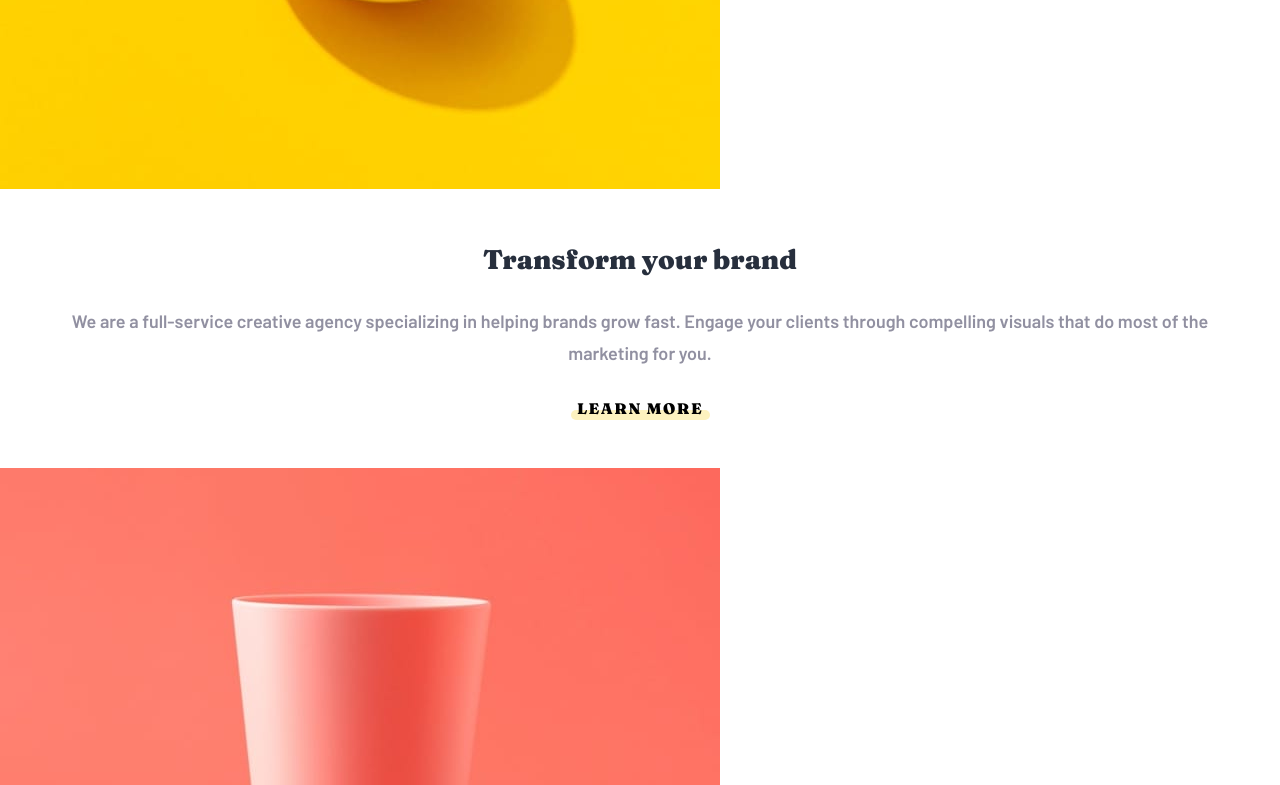
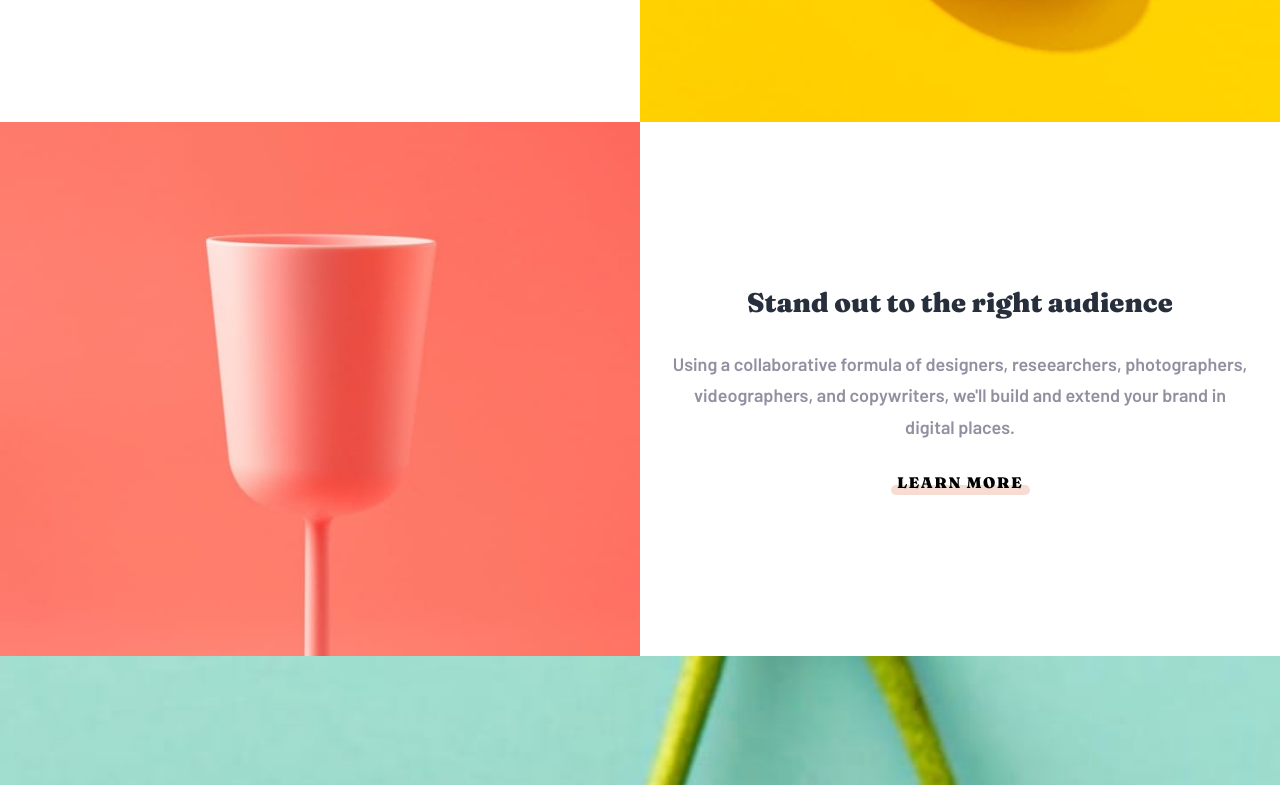
Before and after one commit to imalbert/_frontendmentor_sunnyside-agency-landing-page, a Next.js app: page / in a window 1280 px wide. Shown: the part 955-1740 px from the top of the page. Built offline with nearby package versions, Linux system fonts and the light colour scheme.

Commit message:
learn section grid

```diff
--- a/pages/index.tsx
+++ b/pages/index.tsx
@@ -55,36 +55,42 @@ export default function Home() {
         </div>
       </header>
       <main>
+        <div className={styles.learnSection}>
           <Image
+            className={styles.learnSection1}
             src={ImageTransform}
             alt="A render of an egg on a yellow background"
+            objectFit="cover"
           />
-        <section className={styles.section}>
+          <section className={`${styles.section} ${styles.learnSection2}`}>
             <h2>Transform your brand</h2>
             <p>
-            We are a full-service creative agency specializing in helping brands
-            grow fast. Engage your clients through compelling visuals that do
-            most of the marketing for you.
+              We are a full-service creative agency specializing in helping
+              brands grow fast. Engage your clients through compelling visuals
+              that do most of the marketing for you.
             </p>
             <a className="yellow" href="#">
               Learn more
             </a>
           </section>
           <Image
+            className={styles.learnSection3}
             src={ImageStandOut}
             alt="A render of a pink cup on a pink background"
+            objectFit="cover"
           />
-        <section className={styles.section}>
+          <section className={`${styles.section} ${styles.learnSection4}`}>
             <h2>Stand out to the right audience</h2>
             <p>
               Using a collaborative formula of designers, reseearchers,
-            photographers, videographers, and copywriters, we&apos;ll build and
-            extend your brand in digital places.
+              photographers, videographers, and copywriters, we&apos;ll build
+              and extend your brand in digital places.
             </p>
             <a className="pink" href="#">
               Learn more
             </a>
           </section>
+        </div>
         <section
           className={`${styles.tallSection} ${styles.graphicDesignerBg}`}
         >
--- a/styles/Home.module.css
+++ b/styles/Home.module.css
@@ -169,9 +169,29 @@
   }
 }
 
+.learnSection2, .learnSection4 {
+  justify-content: center;
+}
+.learnSection1 { grid-area: learn-image-egg; }
+.learnSection2 { grid-area: learn-transform; }
+.learnSection3 { grid-area: learn-image-cup; }
+.learnSection4 { grid-area: learn-standout; }
+.learnSection { display: unset; }
+@media (min-width: 678px) {
+  .learnSection {
+    display: grid;
+    grid-template-columns: 1fr 1fr;
+    grid-template-rows: 1fr 1fr;
+    grid-template-areas:
+      "learn-transform learn-image-egg"
+      "learn-image-cup learn-standout";
+  }
+}
+
 @media (min-width: 375px) {
   .grid {
     width: 100%;
     flex-direction: column;
   }
+
 }
```
Lines whose indentation alone changed are shown as unchanged.
